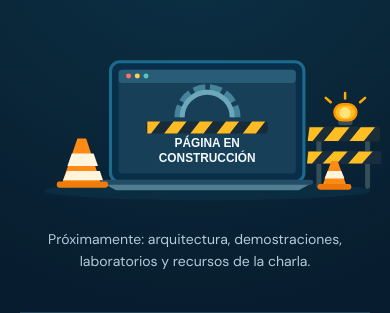
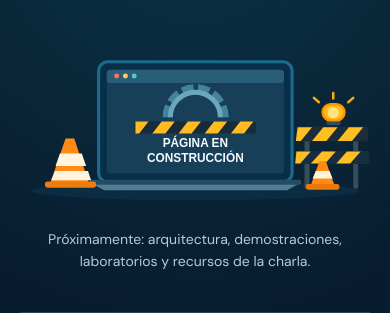
Before and after one commit to andersonmavi30/andersonmavi30.github.io, a plain HTML site: page flisol-2027/index.html in a window 390 px wide. Shown: the part 419-732 px from the top of the page. Drawn offline with Linux system fonts and the light colour scheme.

Commit message:
fix: visually center construction illustration on mobile

```diff
--- a/flisol-2027/index.html
+++ b/flisol-2027/index.html
@@ -65,7 +65,7 @@ footer a{text-decoration:none;border-bottom:1px solid var(--line)}
 <h1>De CLI a NetDevOps <span>+ Agentic AI</span></h1>
 <p class="subtitle" data-es="Automatizando redes SONiC con Open Source y Open-Weight AI" data-en="Automating SONiC Networks with Open Source and Open-Weight AI">Automatizando redes SONiC con Open Source y Open-Weight AI</p>
 <div class="status" role="status"><svg viewBox="0 0 24 24" aria-hidden="true"><path d="m4 20 4-4m8-8 4-4M3 3h18M3 21h18M7 3v4l5 5-5 5v4M17 3v4l-5 5 5 5v4"/></svg><span data-es="Página en construcción" data-en="Page under construction">Página en construcción</span></div>
-<svg class="construction-art" viewBox="0 0 600 260" role="img" aria-label="Página en construcción" xmlns="http://www.w3.org/2000/svg">
+<svg class="construction-art" viewBox="19 0 600 260" role="img" aria-label="Página en construcción" xmlns="http://www.w3.org/2000/svg">
 <title>Página en construcción</title>
 <ellipse class="art-shadow" cx="300" cy="237" rx="262" ry="15" fill="#d2e7f1" opacity=".8"/>
 <!-- Laptop -->
```
